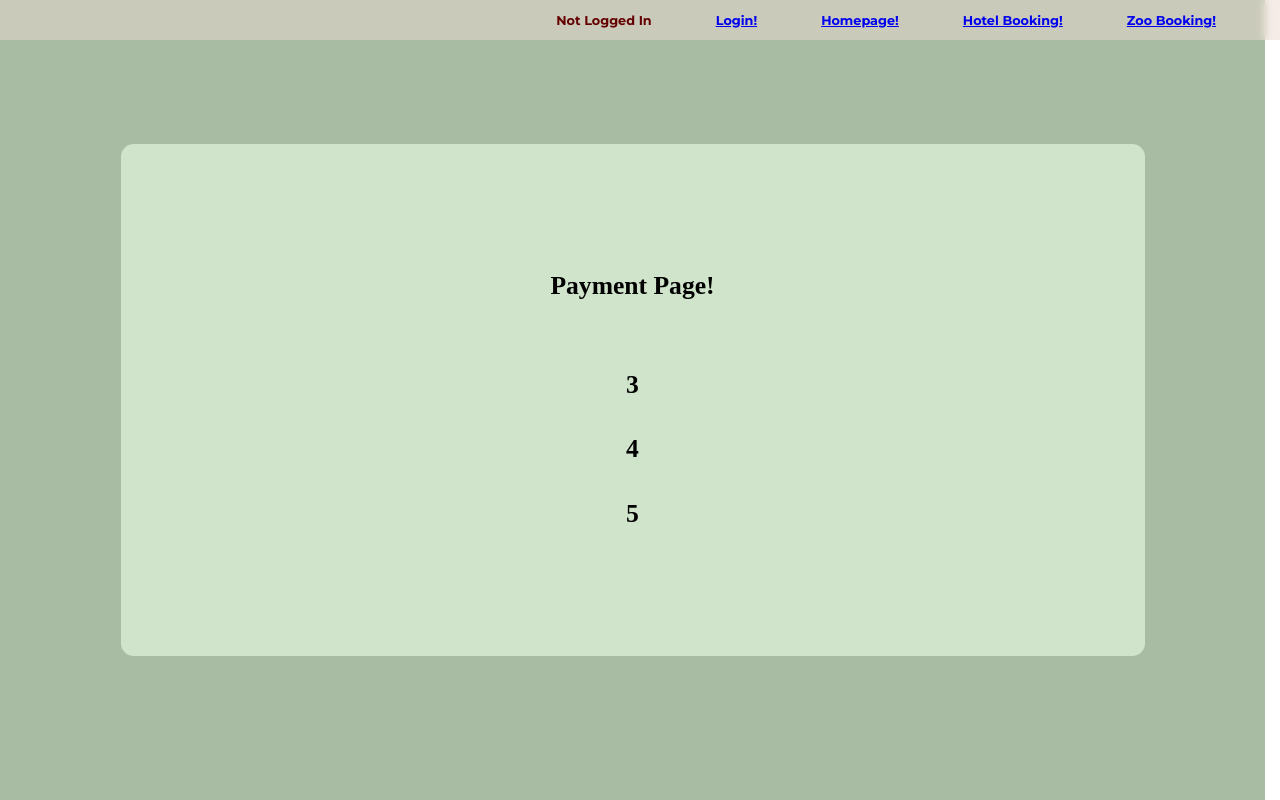
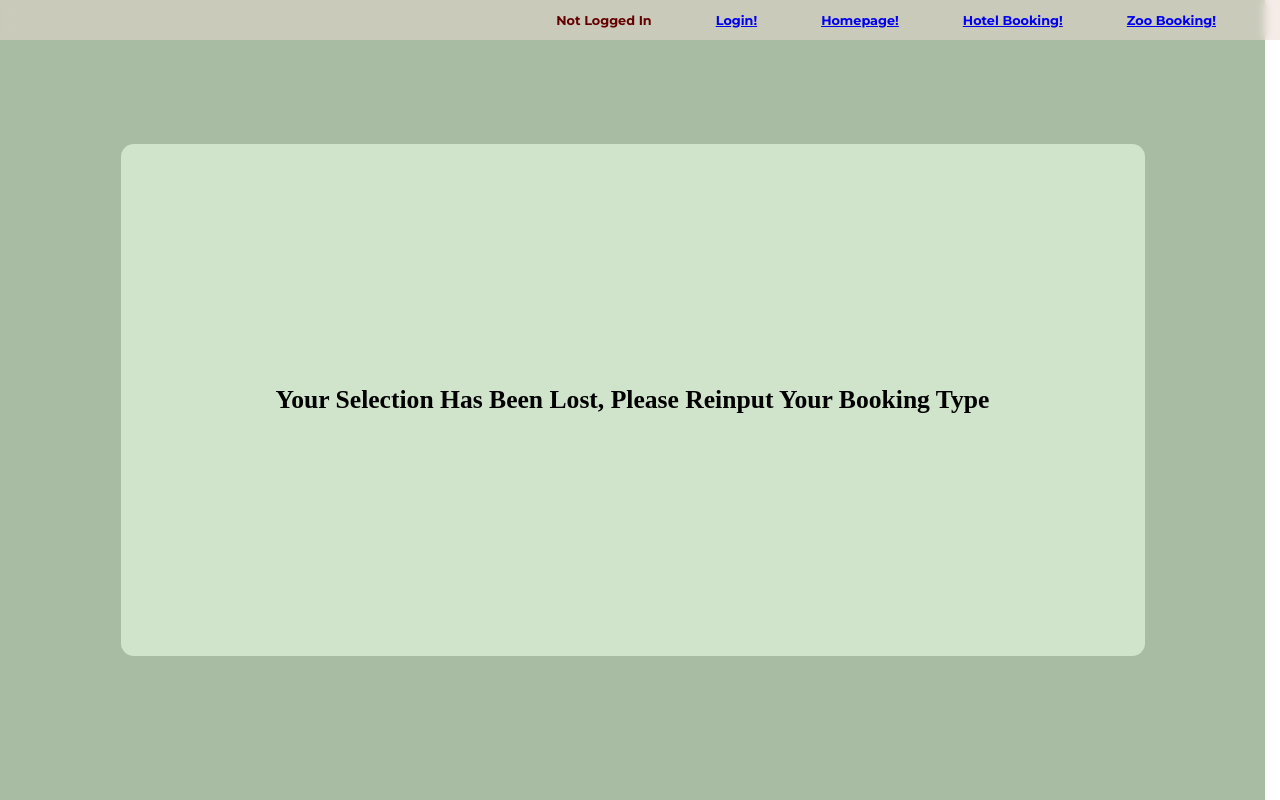
Before and after one commit to AlexB-png/OS-Mock-Task2, a Vue app: page /payment in a window 1280 px wide. Built offline with nearby package versions, Linux system fonts and the light colour scheme.

Commit message:
start of payment page

```diff
--- a/src/App.vue
+++ b/src/App.vue
@@ -50,7 +50,9 @@
       @updatePrice="updatePrice"
       @updateBookingType = "updateBookingType"
       :user-name="username"
-      :total-price="totalPrice"></router-view>
+      :total-price="totalPrice"
+      :booking-type="bookingType"
+    ></router-view>
   </main>
 </template>
 
@@ -89,7 +91,7 @@
         console.log(bookingType.value)
       }
 
-      return { username , usernameTopBar , color , updateTopBar, totalPrice, updatePrice, updateBookingType};
+      return { username , usernameTopBar , color , updateTopBar, totalPrice, updatePrice, updateBookingType, bookingType};
     }
   }
 </script>
--- a/src/components/VueFunctions/PaymentPage/Modules/PaymentPage.html
+++ /dev/null
@@ -1,9 +0,0 @@
-<main>
-  <div class="content">
-    <h1>Payment Page!</h1>
-    <h1>{{userName}}</h1>
-    <h1>3</h1>
-    <h1>4</h1>
-    <h1>5</h1>
-  </div>
-</main>
--- a/src/components/VueFunctions/PaymentPage/Modules/PaymentPage.js
+++ b/src/components/VueFunctions/PaymentPage/Modules/PaymentPage.js
@@ -2,9 +2,13 @@ export default {
   name: 'LoginPage',
   props: {
     'userName': String,
+    'bookingType': String,
   },
   setup(props, { emit }) {
+    const button = () => {
+      console.log(props.bookingType)
+    }
 
-    return {}
+    return {button}
 }
 }
--- a/src/components/VueFunctions/PaymentPage/PaymentPage.vue
+++ b/src/components/VueFunctions/PaymentPage/PaymentPage.vue
@@ -2,6 +2,22 @@
 
 <style src="./Modules/PaymentPage.css"></style>
 
-<template src="./Modules/PaymentPage.html"></template>
+<template >
+  <main>
+  <div class="content">
+    <div v-if="bookingType">
+      <div class="visitor" v-if="bookingType == 'visitor' | bookingType == 'member'">
+        Welcome {{ bookingType }}!
+      </div>
+
+      <button v-on:click="button">CLICK!</button>
+    </div>
+
+    <div v-else>
+      <h1>Your Selection Has Been Lost, Please Reinput Your Booking Type</h1>
+    </div>
+  </div>
+</main>
+</template>
 
 <script src="./Modules/PaymentPage.js"></script>
```
